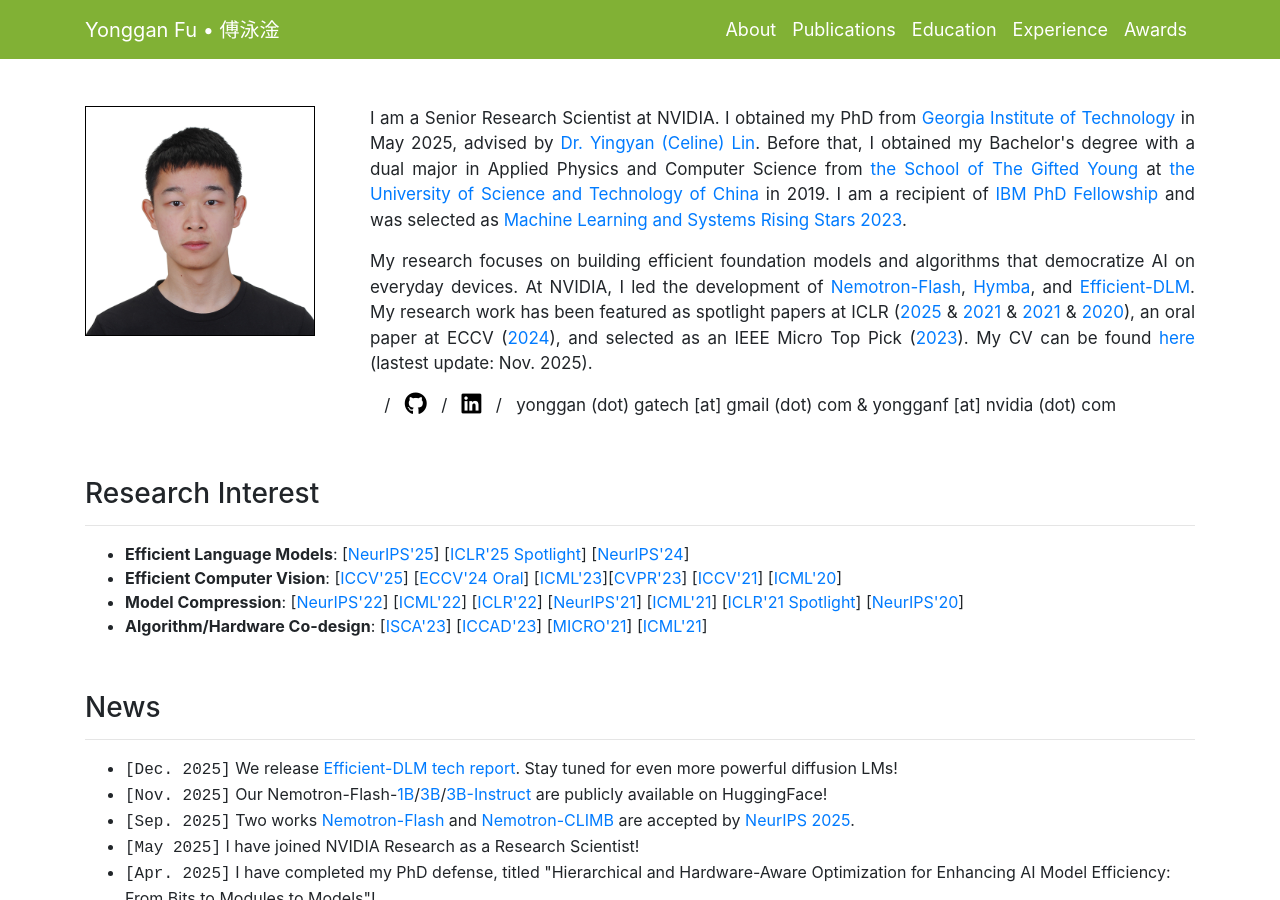
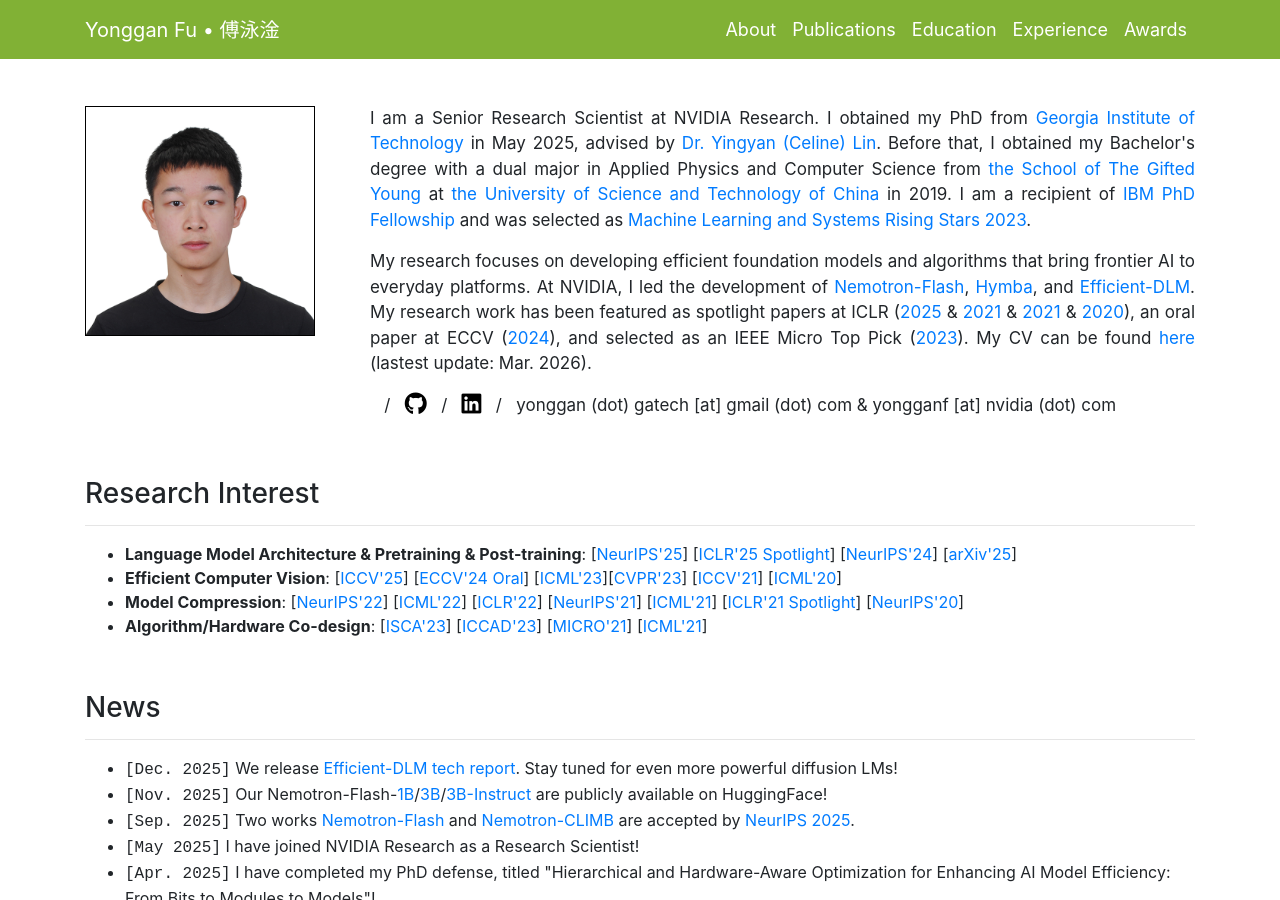
Before and after one commit to tilmto/tilmto.github.io, a Jekyll site: the page built from docs/index.markdown, in a window 1280 px wide and 900 px high. Built offline with Jekyll 4.4.1, drawn with Linux system fonts in a browser that asks for light colours; nearby versions of some CDN libraries; a style sheet for code colours, icons or effects is not loaded.

Commit message:
Update index.html

```diff
--- a/docs/_layouts/index.html
+++ b/docs/_layouts/index.html
@@ -90,13 +90,13 @@
 
 			<div class="col-md-9">
 			<br>
-			<p style="text-align: justify;">I am a Senior Research Scientist at NVIDIA. I obtained my PhD from <a href="https://www.gatech.edu/" target="_blank">Georgia Institute of Technology</a> in May 2025, advised by <a href="https://eiclab.scs.gatech.edu/pages/team.html" target='_blank'>Dr. Yingyan (Celine) Lin</a>.
+			<p style="text-align: justify;">I am a Senior Research Scientist at NVIDIA Research. I obtained my PhD from <a href="https://www.gatech.edu/" target="_blank">Georgia Institute of Technology</a> in May 2025, advised by <a href="https://eiclab.scs.gatech.edu/pages/team.html" target='_blank'>Dr. Yingyan (Celine) Lin</a>.
 				Before that,  I obtained my Bachelor's degree with a dual major in Applied Physics and Computer Science from <a href="https://en.scgy.ustc.edu.cn/" target="_blank">the School of The Gifted Young</a> at <a href="https://en.ustc.edu.cn/" target="_blank">the University of Science and Technology of China</a> in 2019.
 				I am a recipient of <a href="https://research.ibm.com/university/awards/fellowships.html" target="_blank">IBM PhD Fellowship</a> and was selected as <a href="https://mlcommons.org/en/rising-stars-2023/" target="_blank">Machine Learning and Systems Rising Stars 2023</a>.
 			</p>
 
-			<p style="text-align: justify;">My research focuses on building efficient foundation models and algorithms that democratize AI on everyday devices. At NVIDIA, I led the development of <a href="https://arxiv.org/pdf/2511.18890" target="_blank">Nemotron-Flash</a>, <a href="https://arxiv.org/pdf/2411.13676" target="_blank">Hymba</a>, and <a href="https://arxiv.org/pdf/2512.14067" target="_blank">Efficient-DLM</a>. My research work has been featured as spotlight papers at ICLR (<a href="https://arxiv.org/pdf/2411.13676" target="_blank">2025</a> & <a href="https://arxiv.org/pdf/2101.09868" target="_blank">2021</a> & <a href="https://arxiv.org/pdf/2103.10584" target="_blank">2021</a> & <a href="https://arxiv.org/pdf/1909.11957" target="_blank">2020</a>), an oral paper at ECCV (<a href="https://www.ecva.net/papers/eccv_2024/papers_ECCV/papers/02444.pdf" target="_blank">2024</a>), and selected as an IEEE Micro Top Pick (<a href="https://arxiv.org/pdf/2206.00877" target="_blank">2023</a>).
-      My CV can be found <a href="https://drive.google.com/drive/folders/1U6yPkZPD_XBRatcQcNjo5TuFojDmrEPi?usp=sharing" target="_blank">here</a> (lastest update: Nov. 2025).
+			<p style="text-align: justify;">My research focuses on developing efficient foundation models and algorithms that bring frontier AI to everyday platforms. At NVIDIA, I led the development of <a href="https://arxiv.org/pdf/2511.18890" target="_blank">Nemotron-Flash</a>, <a href="https://arxiv.org/pdf/2411.13676" target="_blank">Hymba</a>, and <a href="https://arxiv.org/pdf/2512.14067" target="_blank">Efficient-DLM</a>. My research work has been featured as spotlight papers at ICLR (<a href="https://arxiv.org/pdf/2411.13676" target="_blank">2025</a> & <a href="https://arxiv.org/pdf/2101.09868" target="_blank">2021</a> & <a href="https://arxiv.org/pdf/2103.10584" target="_blank">2021</a> & <a href="https://arxiv.org/pdf/1909.11957" target="_blank">2020</a>), an oral paper at ECCV (<a href="https://www.ecva.net/papers/eccv_2024/papers_ECCV/papers/02444.pdf" target="_blank">2024</a>), and selected as an IEEE Micro Top Pick (<a href="https://arxiv.org/pdf/2206.00877" target="_blank">2023</a>).
+      My CV can be found <a href="https://drive.google.com/file/d/1Yqo1c8kinMKNYRPhoaHaay_VjcPV0fhL/view?usp=sharing" target="_blank">here</a> (lastest update: Mar. 2026).
 			</p>
 
 
@@ -117,9 +117,10 @@
 		<h3 id="Research" style="padding-top: 100px; margin-top: -80px;">Research Interest</h3><hr>
 		<ul>
 			<li>
-				<b>Efficient Language Models</b>: [<a href="https://arxiv.org/pdf/2511.18890" target="_blank">NeurIPS'25</a>]
+				<b>Language Model Architecture & Pretraining & Post-training</b>: [<a href="https://arxiv.org/pdf/2511.18890" target="_blank">NeurIPS'25</a>]
 				[<a href="https://arxiv.org/pdf/2411.13676" target="_blank">ICLR'25 Spotlight</a>]
 				[<a href="https://openreview.net/pdf?id=G0yxFmP87g" target="_blank">NeurIPS'24</a>]
+				[<a href="https://arxiv.org/pdf/2512.14067" target="_blank">arXiv'25</a>]
 			</li>
 			<li>
 				<b>Efficient Computer Vision</b>: [<a href="https://arxiv.org/pdf/2508.06160" target="_blank">ICCV'25</a>]
```
